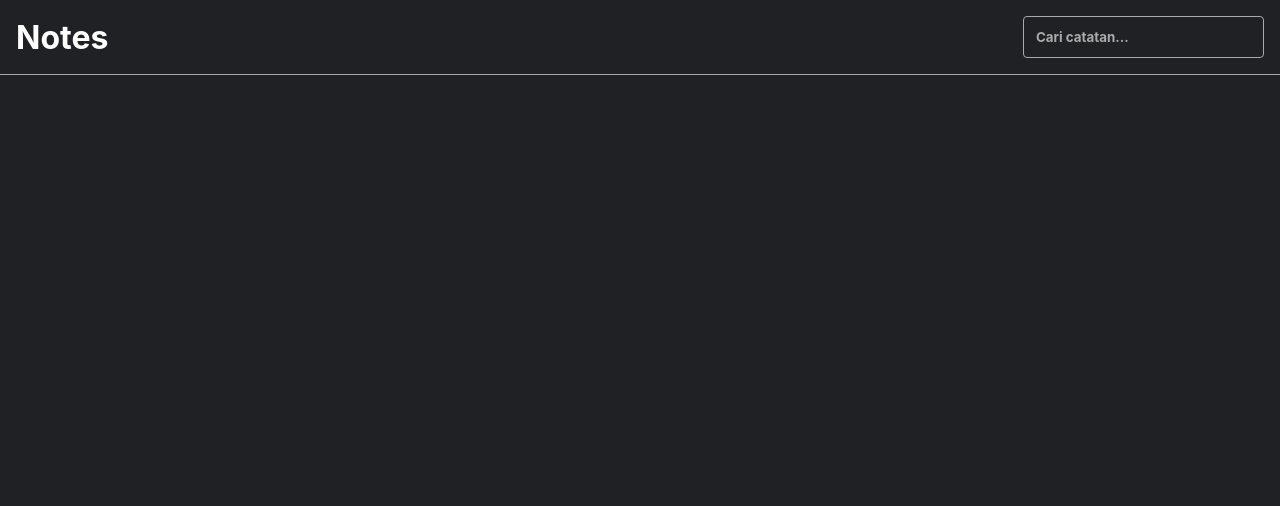
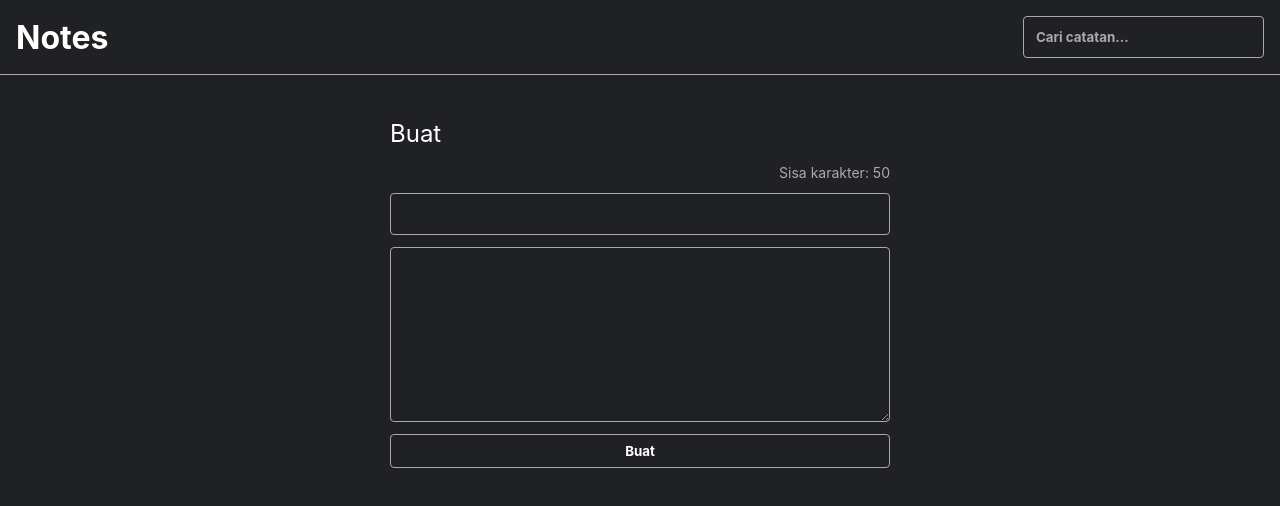
Before and after one commit to ariframaps/personal-notes-app, a React (Vite) app: page / in a window 1280 px wide. Shown: the top 506 px of the page. Built offline with nearby package versions, Linux system fonts and the light colour scheme.

Commit message:
membuat component note input, membuat file noteApp.jsx untuk container seluruh app, membuat file noteAppBody untuk container dari input. dan menyambungkan ketiga file tersebut agar bisa ditampilkan

```diff
--- a/index.html
+++ b/index.html
@@ -15,19 +15,21 @@
 <body>
   <div id="root">
 
+    <div class="note-app">
+
       <div class="note-app__header">
         <h1>Notes</h1>
         <input type="text" class="note-search" placeholder="Cari catatan ...">
       </div>
 
       <div class="note-app__body">
-      <div class="note-input">
+        <form class="note-input">
           <h2>Buat catatan</h2>
           <p class="note-input__title__char-limit">Sisa karaker: 50</p>
           <input type="text" class="note-input__title" placeholder="Ini adalah judul">
           <textarea class="note-input__body" placeholder="Tuliskan catatanmu disini"></textarea>
           <button type="submit">Buat</button>
-      </div>
+        </form>
 
         <h2>Catatan Aktif</h2>
         <div class="notes-list">
@@ -69,6 +71,8 @@
           </div>
         </div>
       </div>
+    </div>
+
 
   </div>
   <script type="module" src="/src/main.jsx"></script>
--- /dev/null
+++ b/src/components/NoteApp.jsx
@@ -0,0 +1,20 @@
+import React from "react";
+import NoteAppHeader from "./NoteAppHeader";
+import NoteAppBody from "./NoteAppBody";
+
+class NoteApp extends React.Component {
+    // constructor(props) {
+    //     super(props);
+    // }
+
+    render() {
+        return (
+            <div className="note-app">
+                <NoteAppHeader />
+                <NoteAppBody />
+            </div>
+        )
+    }
+}
+
+export default NoteApp;
--- /dev/null
+++ b/src/components/NoteAppBody.jsx
@@ -0,0 +1,18 @@
+import React from "react";
+import NoteInput from "./NoteInput";
+
+class NoteAppBody extends React.Component {
+    constructor(props) {
+        super(props);
+    }
+
+    render() {
+        return (
+            <div className="note-app__body">
+                <NoteInput />
+            </div>
+        )
+    }
+}
+
+export default NoteAppBody;
--- /dev/null
+++ b/src/components/NoteInput.jsx
@@ -0,0 +1,55 @@
+import React from "react";
+
+class NoteInput extends React.Component {
+    constructor(props) {
+        super(props);
+
+        this.state = {
+            charLimit: 50,
+            noteTitle: '',
+            noteBody: ''
+        }
+
+        this.onNoteTitleChangeHandler = this.onNoteTitleChangeHandler.bind(this);
+        this.onNoteBodyChangeHandler = this.onNoteBodyChangeHandler.bind(this);
+    }
+
+    onNoteTitleChangeHandler(event) {
+        this.setState(() => {
+            if (event.target.value.length > 50) {
+                return {
+                    noteTitle: this.state.noteTitle
+                }
+            } else {
+                return {
+                    noteTitle: event.target.value
+                }
+            }
+
+        })
+    }
+
+    onNoteBodyChangeHandler(event) {
+        this.setState(() => {
+            return {
+                noteBody: event.target.value
+            }
+        })
+    }
+
+    render() {
+        const charLimit = 50 - (this.state.noteTitle.length);
+
+        return (
+            <form className="note-input">
+                <h2>Buat</h2>
+                <p className="note-input__title__char-limit">Sisa karakter: <span>{charLimit}</span></p>
+                <input type="text" className="note-input__title" onChange={this.onNoteTitleChangeHandler} value={this.state.noteTitle} />
+                <textarea className="note-input__body" onChange={this.onNoteBodyChangeHandler} value={this.state.noteBody}></textarea>
+                <button type="submit">Buat</button>
+            </form>
+        )
+    }
+}
+
+export default NoteInput;
--- a/src/main.jsx
+++ b/src/main.jsx
@@ -1,6 +1,6 @@
 import React from "react";
 import { createRoot } from "react-dom/client";
-import NoteAppHeader from "./components/NoteAppHeader"
+import NoteApp from "./components/NoteApp"
 
 const root = createRoot(document.getElementById("root"));
-root.render(<NoteAppHeader />)
+root.render(<NoteApp />)
```
Lines whose indentation alone changed are shown as unchanged.
